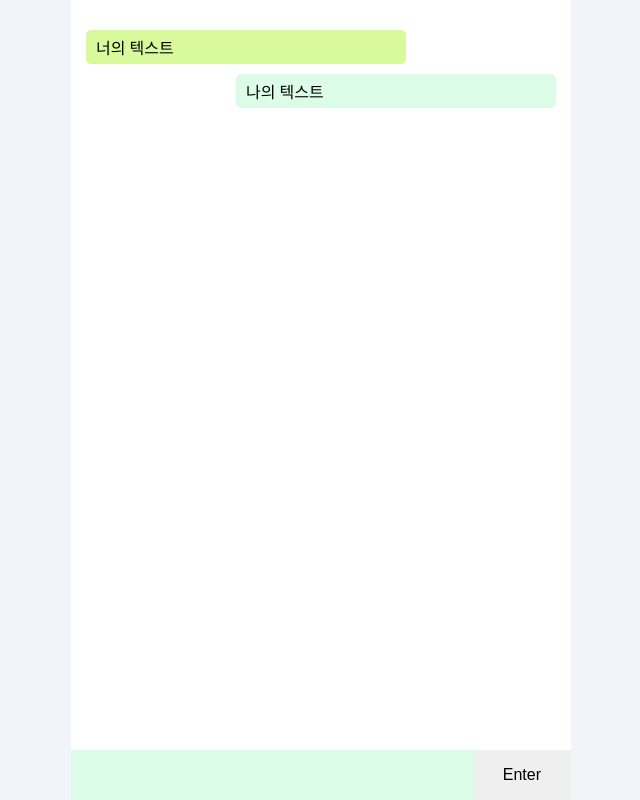
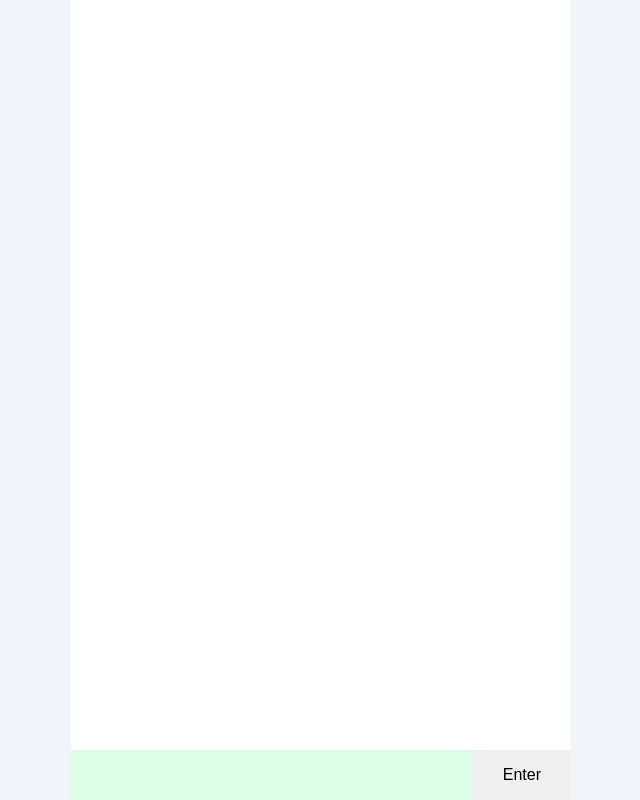
Before and after one commit to jiwoo0329/talk-to-ai, a React (Create React App) app: page / in a window 1280 px wide. Shown: the whole page, without its empty margins (319-959 px from the left). Built offline with nearby package versions, Linux system fonts and the light colour scheme.

Commit message:
fix: 불필요한 코드 제거

```diff
--- a/src/App.tsx
+++ b/src/App.tsx
@@ -9,10 +9,7 @@ interface ChatType {
 }
 
 function App() {
-  const [chatList, setChatList] = useState<Array<ChatType>>([
-    { text: "너의 텍스트", whose: "yours" },
-    { text: "나의 텍스트", whose: "mine" },
-  ]);
+  const [chatList, setChatList] = useState<Array<ChatType>>([]);
 
   const [answer, setAnswer] = useState<string>("");
 
```
